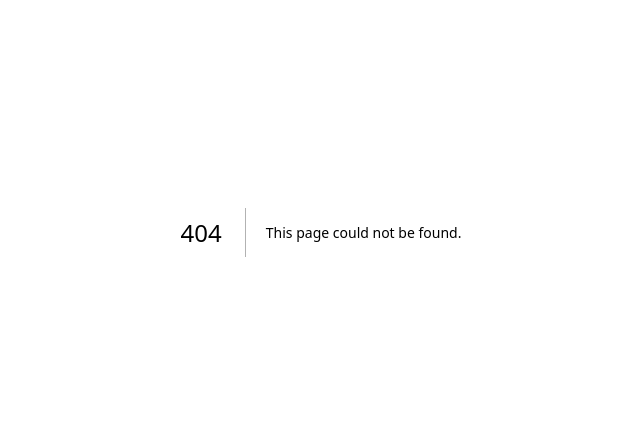
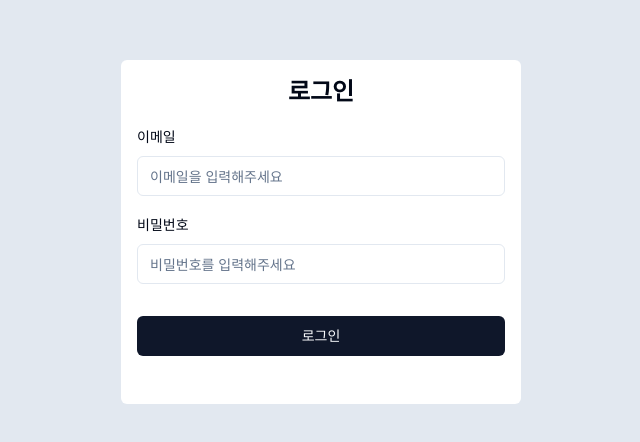
Before and after one commit to rmsoft-insu/renew-board, a Next.js app: page /login in a window 1280 px wide. Before the commit this address had no page. Shown: the part 168-610 px from the top of the page, without its empty margins (319-959 px from the left). Built offline with nearby package versions, Linux system fonts and the light colour scheme.

Commit message:
add login form

```diff
--- /dev/null
+++ b/app/(auth)/login/_components/login-form.tsx
@@ -0,0 +1,93 @@
+"use client";
+
+import * as z from "zod";
+import { zodResolver } from "@hookform/resolvers/zod";
+import { useForm, FieldValues, SubmitHandler } from "react-hook-form";
+
+import {
+  Form,
+  FormControl,
+  FormField,
+  FormItem,
+  FormLabel,
+} from "@/components/ui/form";
+import { Button } from "@/components/ui/button";
+import { Input } from "@/components/ui/input";
+import { useState } from "react";
+import { Loader2 } from "lucide-react";
+
+const FormSchema = z.object({
+  email: z.string().trim().email(),
+  password: z.string().trim().min(1),
+});
+
+export const LoginForm = () => {
+  const form = useForm({
+    resolver: zodResolver(FormSchema),
+    defaultValues: {
+      email: "",
+      password: "",
+    },
+  });
+  const [isLoading, setIsLoading] = useState(false);
+
+  const onSubmit: SubmitHandler<FieldValues> = (values) => {
+    setIsLoading(true);
+    setTimeout(() => {
+      setIsLoading(false);
+    }, 1000);
+    console.log("submit", values);
+  };
+
+  return (
+    <div className="flex min-h-screen items-center justify-center bg-slate-200">
+      <div className="min-h-[320px] w-[400px] rounded-md bg-white p-4">
+        <Form {...form}>
+          <form onSubmit={form.handleSubmit(onSubmit)}>
+            <div className="space-y-4">
+              <h1 className="text-center text-2xl font-bold">로그인</h1>
+              <FormField
+                name="email"
+                control={form.control}
+                render={({ field }) => (
+                  <FormItem>
+                    <FormLabel>이메일</FormLabel>
+                    <FormControl>
+                      <Input
+                        {...field}
+                        type="email"
+                        placeholder="이메일을 입력해주세요"
+                        disabled={isLoading}
+                      />
+                    </FormControl>
+                  </FormItem>
+                )}
+              />
+              <FormField
+                name="password"
+                control={form.control}
+                render={({ field }) => (
+                  <FormItem>
+                    <FormLabel>비밀번호</FormLabel>
+                    <FormControl>
+                      <Input
+                        type="password"
+                        placeholder="비밀번호를 입력해주세요"
+                        disabled={isLoading}
+                        {...field}
+                      />
+                    </FormControl>
+                  </FormItem>
+                )}
+              />
+            </div>
+            <Button className="my-8 w-full" disabled={isLoading}>
+              {isLoading && <Loader2 className="mr-2 size-5 animate-spin" />}
+              로그인
+            </Button>
+          </form>
+        </Form>
+      </div>
+    </div>
+  );
+};
--- /dev/null
+++ b/app/(auth)/login/page.tsx
@@ -0,0 +1,11 @@
+import { LoginForm } from "./_components/login-form";
+
+const LoginPage = () => {
+  return (
+    <>
+      <LoginForm />
+    </>
+  );
+};
+
+export default LoginPage;
--- a/app/page.tsx
+++ b/app/page.tsx
@@ -1,10 +1,20 @@
+import { Button } from "@/components/ui/button";
 import Link from "next/link";
 
 export default function Home() {
   return (
-    <main>
-      <h1>카테고리</h1>
-      <Link href="/sign-up">회원가입</Link>
+    <main className="flex min-h-screen items-center justify-center bg-slate-200">
+      <div className="h-[200px] w-[400px] bg-white p-4">
+        <h1 className="text-center">카테고리</h1>
+        <div className="mt-4 flex flex-col space-y-4">
+          <Button asChild>
+            <Link href="/sign-up">회원가입</Link>
+          </Button>
+          <Button asChild>
+            <Link href="/login">로그인</Link>
+          </Button>
+        </div>
+      </div>
     </main>
   );
 }
```
